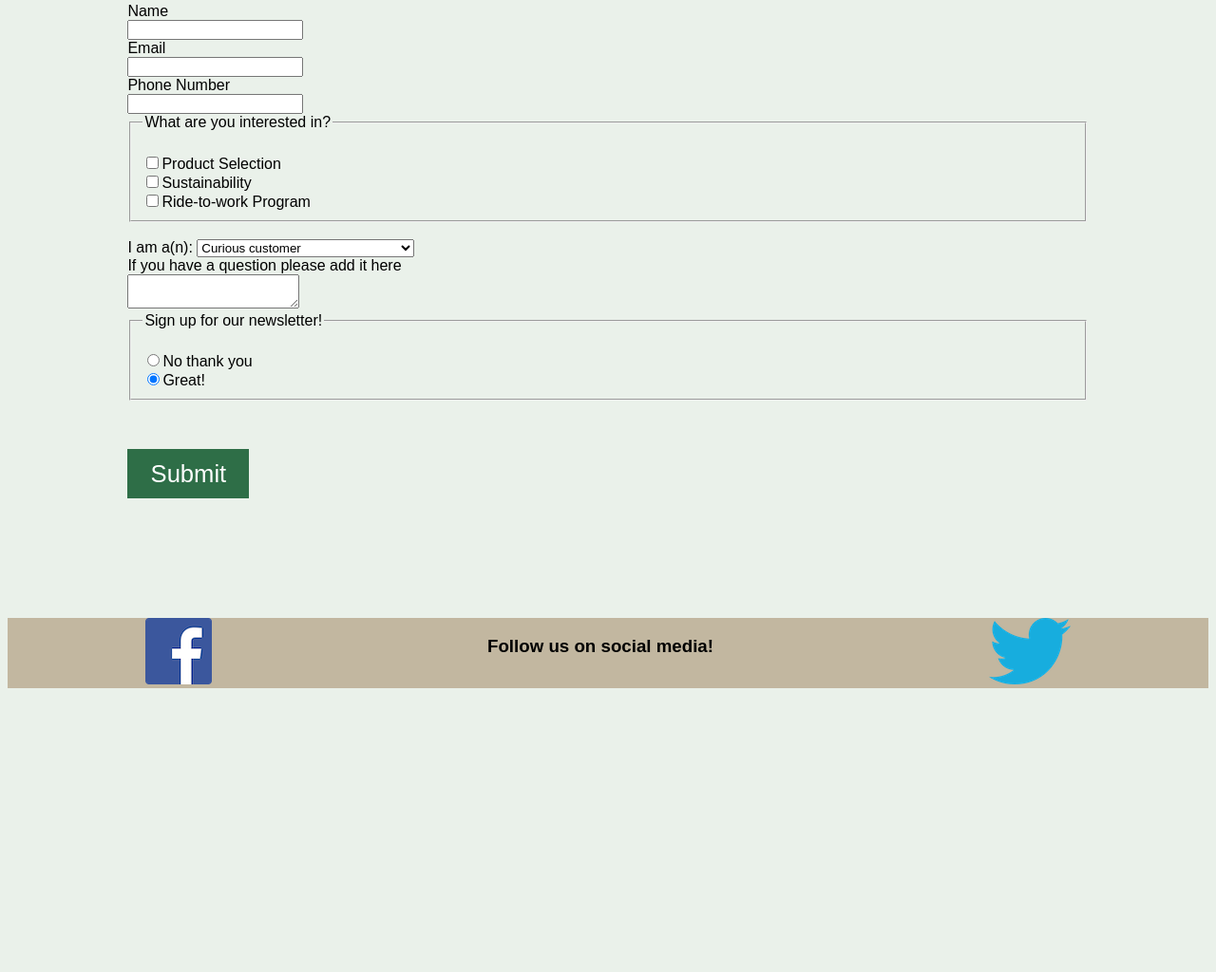
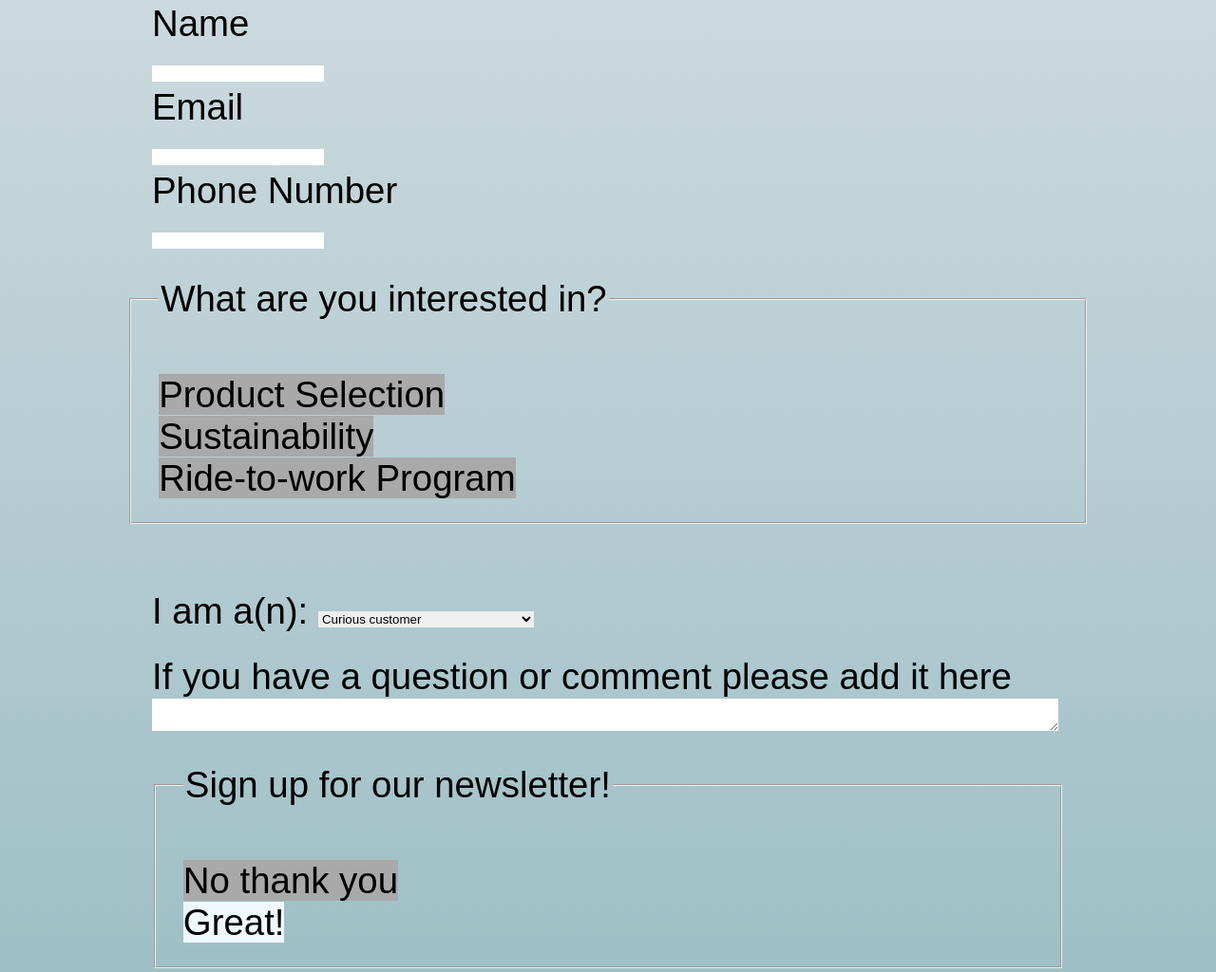
Before and after one commit to dave-a-fox/ViciousCyclesProject, a plain HTML site: page info-request/questionaire.html in a window 1280 px wide. Shown: the part 376-1400 px from the top of the page at 95% size. Before the commit the page ends 1109 px from the top, so only its background shows below. Drawn offline with Linux system fonts and the light colour scheme.

Commit message:
updated styling with logo

```diff
--- a/info-request/questionaire.html
+++ b/info-request/questionaire.html
@@ -17,20 +17,25 @@
             </nav>
 
          <div>
-            <form action=" method="POST" name="user-info">
-                <label for="name">Name</label></br>
-                <input type="text" id="name" name="name"></br>
-                <label for="">Email</label></br>
-                <input type="email" id="email" name="email"></br>
-                <label for="phone">Phone Number</label></br>
-                <input type="text" id="phone" name="phone"></br>
+            <form  method="POST" name="user-info">
+                <div>
+                    <label for="name">Name</label><br>
+                    <input type="text" id="name" name="name"><br>
+                    <label for="email">Email</label><br>
+                    <input type="email" id="email" name="email"><br>
+                    <label for="phone">Phone Number</label><br>
+                    <input type="text" id="phone" name="phone"><br>
+                </div>
+
                 <fieldset>
-                    <legend>What are you interested in?</legend></br>
-                    <input type="checkbox" id="products" name="products"><label for="products">Product Selection</label></br>
-                    <input type="checkbox" id="sustainability" name="sustainability"><label for="sustainability">Sustainability</label></br>
-                    <input type="checkbox" id="program" name="program"><label for="program">Ride-to-work Program</label></br>
+                    <legend>What are you interested in?</legend><br>
+                    <input type="checkbox" id="products" name="products"><label for="products">Product Selection</label><br>
+                    <input type="checkbox" id="sustainability" name="sustainability"><label for="sustainability">Sustainability</label><br>
+                    <input type="checkbox" id="program" name="program"><label for="program">Ride-to-work Program</label><br>
 
-                </fieldset></br>
+                </fieldset><br>
+
+                <div>
                 <label for="whoami">I am a(n):</label>
                 <select name="whoami" id="whoami">
                     <option value="customer">Curious customer</option>
@@ -40,17 +45,20 @@
                     <option value="employee_no">Employee without voucher</option>
                     <option value="vendor">Sustainable vendor</option>
                     <option value="other">Other</option>
-                </select></br>
-                <label for="question">If you have a question please add it here</label></br>
-                <textarea id="question" name="question"></textarea></br>
-                <fieldset>
-                    <legend>Sign up for our newsletter!</legend></br>
-                    <input type="radio" id="no" value="no" name="choice"><label for="no">No thank you</label></br>
-                    <input type="radio" id="okay" value="okay" name="choice" checked><label for="okay">Great!</label></br>
-                </fieldset>
+                </select><br>
+                </div>
+                <div>
+                    <label for="question">If you have a question or comment please add it here</label><br>
+                    <textarea id="question" name="question"></textarea><br>
+                </div>
+                <div>
 
-                <label for=""></label>
-                <textarea" id="" name=""></textarea>
+                    <fieldset >
+                        <legend>Sign up for our newsletter!</legend><br>
+                        <input type="radio" id="no" value="no" name="choice"><label for="no">No thank you</label><br>
+                        <input type="radio" id="okay" value="okay" name="choice" checked><label for="okay">Great!</label><br>
+                    </fieldset>
+                </div>
                 <input type="submit" class="submit">
             </form>
             </div>
--- a/styles.css
+++ b/styles.css
@@ -1,13 +1,13 @@
 body{
     font-family: Arial, Helvetica, sans-serif;
-    background-color: #eaf1ea;
+    background-image: linear-gradient(rgb(220, 227, 231), rgb(144, 183, 190))
 
 }
 .top{
     margin: 10% 10% 10% 10%;
 }
 nav{
-    background-color: beige;
+
     display: flex;
     flex-direction: row;
     flex-wrap: nowrap;
@@ -52,7 +52,7 @@ nav > div > h2{
 
 .footer{
     max-height: 100px;
-    background-color: rgb(194, 183, 160);
+    background-color: rgb(41, 63, 95);
     display: flex;
     justify-content:space-around;
     bottom: 0;
@@ -61,13 +61,48 @@ nav > div > h2{
 }
 form {
     margin-top: 8vw;
+    font-size: 3vw;
+}
+form > div{
+    margin: 2vw 2vw 2vw 2vw;
+}
+textarea {
+    border: none;
+    width: 99%;
+}
+input[type=text]{
+    border: none;
+}
+input[type=email]{
+    border: none;
+}
+input[type=radio]{
+    display: none;
+}
+input[type=radio] + label{
+    background-color: darkgrey;
+}
+input[type=radio]:checked + label{
+    background-color: aliceblue;
+}
+input[type=checkbox]{
+    display: none;
+}
+input[type=checkbox] + label{
+    background-color: darkgrey;
+}
+input[type=checkbox]:checked + label{
+    background-color: aliceblue;
+}
+select{
+    border: none;
 }
 .submit{
-    border-radius: none;
     border: none;
     background-color: rgb(46, 110, 71);
     color:white;
     margin-top: 4vw;
+    margin-left: 3%;
     font-size: 2vw;
     width: 10vw;
     height: 4vw;
```
Also changed, not shown: index.html (+5 -3 lines), images/vicious-cycles-logo.png (added).
